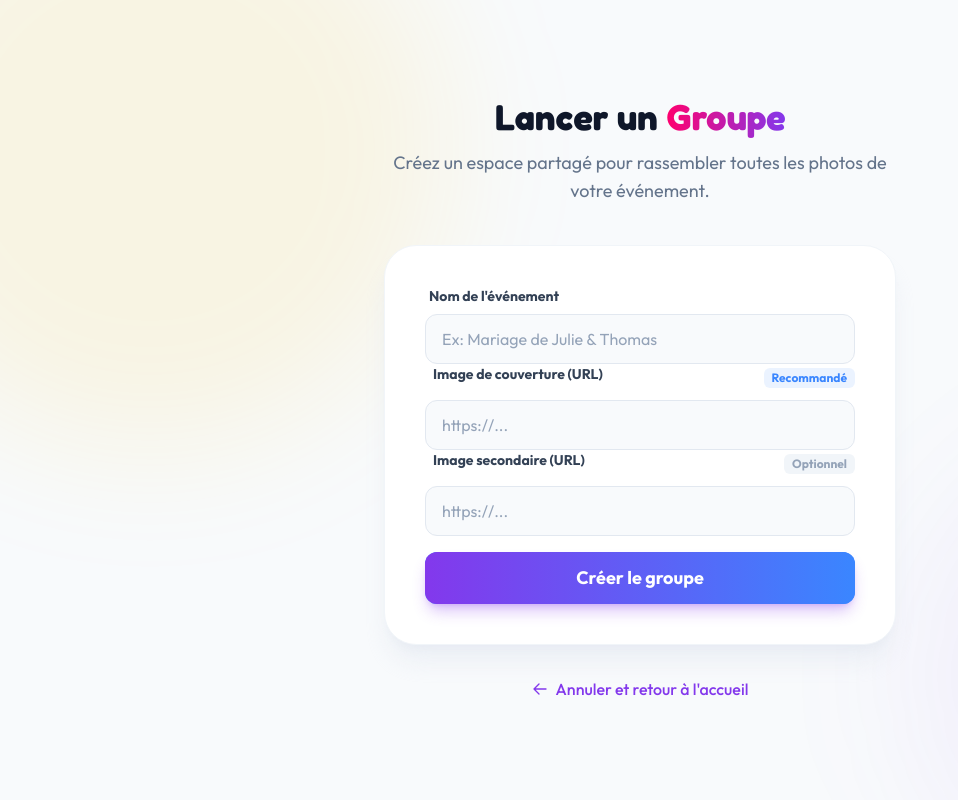
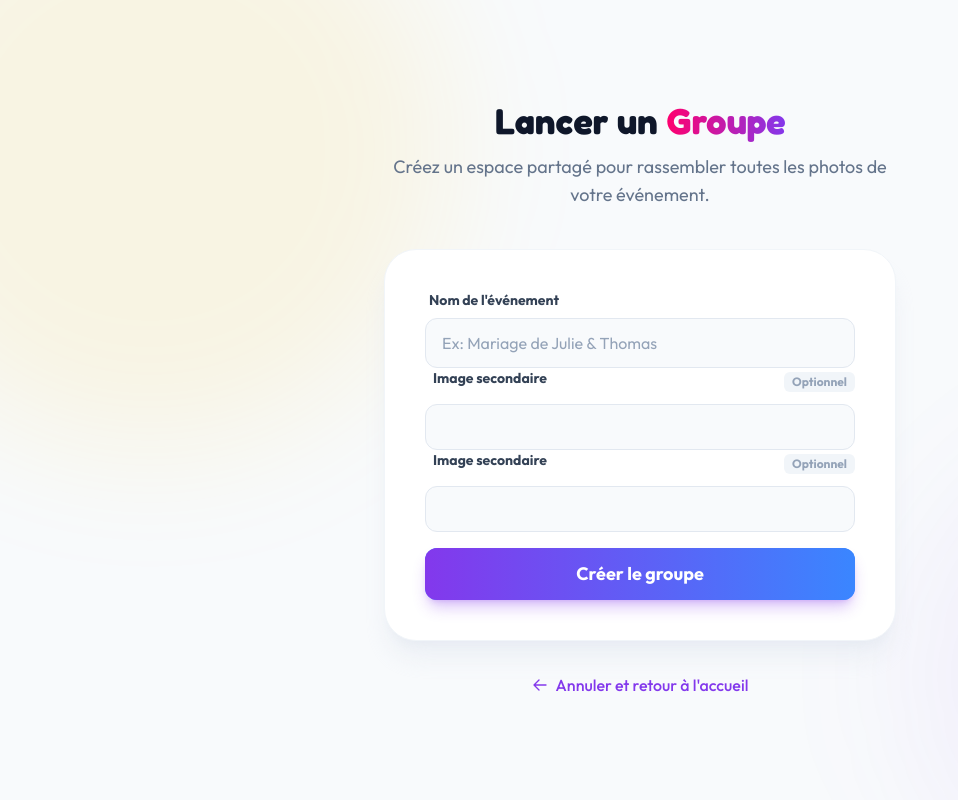
Before and after one commit to math-pixel/Photo-Party-V2, a Symfony app: template templates/group/create.html.twig in a window 1280 px wide. Shown: the whole page, without its empty margins (0-958 px from the left). Run offline with Twig, Linux system fonts and the light colour scheme; the template is opened without the code that fills it, so the values that code supplies are empty; form fields are guessed from the names that the template uses; style sheets or scripts are compiled from the project's sources; some libraries are stand-ins or nearby versions.

Commit message:
update create page style

```diff
--- a/src/Controller/GroupController.php
+++ b/src/Controller/GroupController.php
@@ -49,7 +49,7 @@ class GroupController extends AbstractController
 
             $this->addFlash('success', 'Le groupe a été créé avec succès !');
 
-            return $this->redirectToRoute('group_show', ['id' => $group->getId()]);
+            return $this->redirectToRoute('group_administration', ['id' => $group->getId()]);
         }
 
         return $this->render('group/create.html.twig', [
--- a/templates/group/create.html.twig
+++ b/templates/group/create.html.twig
@@ -24,6 +24,7 @@
             {# --- CARTE FORMULAIRE --- #}
             <div class="bg-white rounded-[32px] shadow-xl shadow-slate-200/60 p-8 md:p-10 border border-slate-100">
 
+                {# Note: form_start gère automatiquement enctype="multipart/form-data" pour les fichiers #}
                 {{ form_start(groupForm, { 'attr': { 'class': 'space-y-6' } }) }}
 
                 {# --- NOM DU GROUPE --- #}
@@ -38,41 +39,56 @@
                     {{ form_errors(groupForm.name, { 'attr': { 'class': 'text-party-pink text-sm mt-2 font-medium ml-1' } }) }}
                 </div>
 
-                {# --- IMAGE 1 --- #}
+                {# --- IMAGE 1 (FILE UPLOAD) --- #}
                 <div>
                     <div class="flex justify-between items-center mb-2 ml-1">
-                        {{ form_label(groupForm.url_image1, 'Image de couverture (URL)', { 'label_attr': { 'class': 'block text-sm font-bold text-slate-700' } }) }}
-                        <span class="text-xs font-bold text-party-blue bg-party-blue/10 px-2 py-0.5 rounded-md">Recommandé</span>
-                    </div>
-
-                    {{ form_widget(groupForm.url_image1, {
-                        'attr': {
-                            'class': 'w-full px-5 py-3 bg-slate-50 border border-slate-200 text-slate-900 rounded-xl focus:ring-2 focus:ring-party-purple focus:border-transparent outline-none transition-all placeholder:text-slate-400',
-                            'placeholder': 'https://...'
-                        }
-                    }) }}
-                    {{ form_errors(groupForm.url_image1, { 'attr': { 'class': 'text-party-pink text-sm mt-2 font-medium ml-1' } }) }}
-                </div>
-
-                {# --- IMAGE 2 --- #}
-                <div>
-                    <div class="flex justify-between items-center mb-2 ml-1">
-                        {{ form_label(groupForm.url_image2, 'Image secondaire (URL)', { 'label_attr': { 'class': 'block text-sm font-bold text-slate-700' } }) }}
+                        {# On pointe vers image2File #}
+                        {{ form_label(groupForm.image2File, 'Image secondaire', { 'label_attr': { 'class': 'block text-sm font-bold text-slate-700' } }) }}
                         <span class="text-xs font-bold text-slate-400 bg-slate-100 px-2 py-0.5 rounded-md">Optionnel</span>
                     </div>
 
-                    {{ form_widget(groupForm.url_image2, {
+                    {# Style personnalisé pour l'input file #}
+                    {{ form_widget(groupForm.image1File, {
                         'attr': {
-                            'class': 'w-full px-5 py-3 bg-slate-50 border border-slate-200 text-slate-900 rounded-xl focus:ring-2 focus:ring-party-purple focus:border-transparent outline-none transition-all placeholder:text-slate-400',
-                            'placeholder': 'https://...'
+                            'class': 'block w-full text-sm text-slate-500
+                                      file:mr-4 file:py-2.5 file:px-4
+                                      file:rounded-full file:border-0
+                                      file:text-sm file:font-semibold
+                                      file:bg-party-purple/10 file:text-party-purple
+                                      hover:file:bg-party-purple/20
+                                      cursor-pointer
+                                      bg-slate-50 border border-slate-200 rounded-xl focus:outline-none p-2'
                         }
                     }) }}
-                    {{ form_errors(groupForm.url_image2, { 'attr': { 'class': 'text-party-pink text-sm mt-2 font-medium ml-1' } }) }}
+                    {{ form_errors(groupForm.image1File, { 'attr': { 'class': 'text-party-pink text-sm mt-2 font-medium ml-1' } }) }}
+                </div>
+
+                {# --- IMAGE 2 (FILE UPLOAD) --- #}
+                <div>
+                    <div class="flex justify-between items-center mb-2 ml-1">
+                        {# On pointe vers image2File #}
+                        {{ form_label(groupForm.image2File, 'Image secondaire', { 'label_attr': { 'class': 'block text-sm font-bold text-slate-700' } }) }}
+                        <span class="text-xs font-bold text-slate-400 bg-slate-100 px-2 py-0.5 rounded-md">Optionnel</span>
+                    </div>
+
+                    {{ form_widget(groupForm.image2File, {
+                        'attr': {
+                            'class': 'block w-full text-sm text-slate-500
+                                      file:mr-4 file:py-2.5 file:px-4
+                                      file:rounded-full file:border-0
+                                      file:text-sm file:font-semibold
+                                      file:bg-party-purple/10 file:text-party-purple
+                                      hover:file:bg-party-purple/20
+                                      cursor-pointer
+                                      bg-slate-50 border border-slate-200 rounded-xl focus:outline-none p-2'
+                        }
+                    }) }}
+                    {{ form_errors(groupForm.image2File, { 'attr': { 'class': 'text-party-pink text-sm mt-2 font-medium ml-1' } }) }}
                 </div>
 
                 {# --- BOUTON SUBMIT --- #}
                 <div class="pt-4">
-                    <button type="submit" class="btn btn-primary w-full text-lg shadow-xl shadow-party-purple/20">
+                    <button type="submit" class="btn btn-primary w-full text-lg shadow-xl shadow-party-purple/20 bg-party-purple text-white py-3 rounded-xl font-bold hover:bg-party-purple/90 transition-colors">
                         Créer le groupe
                     </button>
                 </div>
```
Also changed, not shown: src/Form/GroupType.php (+15 -20 lines).
